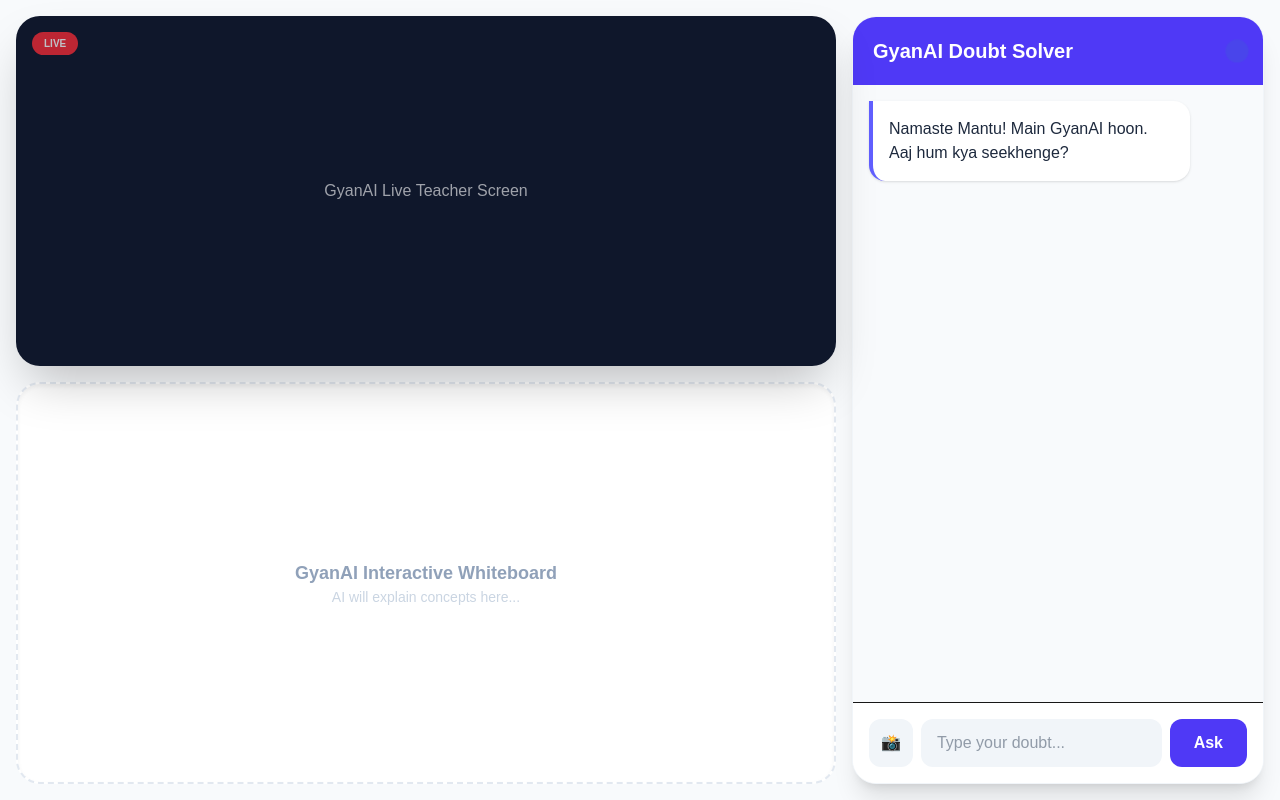
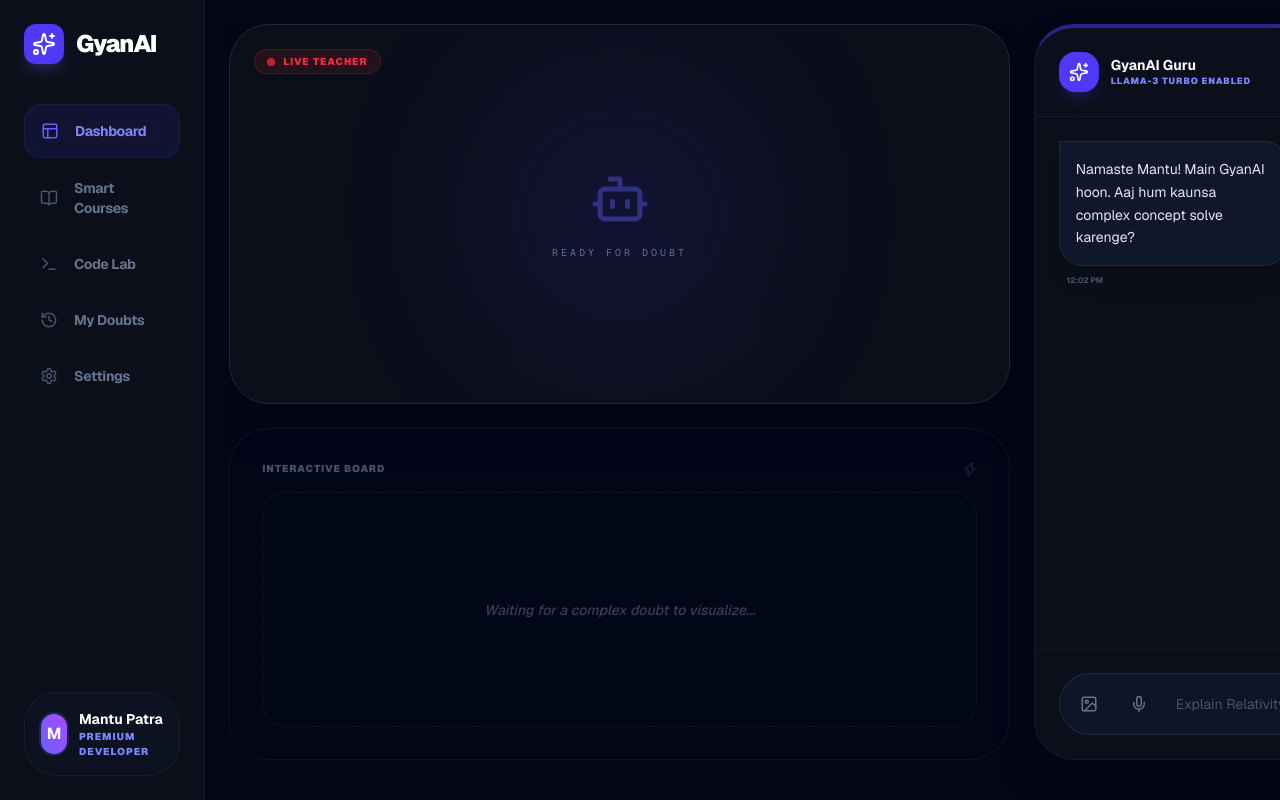
Before and after one commit to mantupatra23-pixel/Gyan-ai-frontend, a Next.js app: page / in a window 1280 px wide. Built offline with nearby package versions, Linux system fonts and the light colour scheme.

Commit message:
Final Advanced UI with Framer Motion and Chat Logic

```diff
--- a/app/page.tsx
+++ b/app/page.tsx
@@ -1,49 +1,258 @@
 "use client";
-import React, { useState } from 'react';
 
-export default function Home() {
-  const [messages, setMessages] = useState([
-    { role: 'ai', text: 'Namaste Mantu! Main GyanAI hoon. Aaj hum kya seekhenge?' }
+import React, { useState, useEffect, useRef } from 'react';
+import { motion, AnimatePresence } from 'framer-motion';
+import {
+  Mic, Image as ImageIcon, Send, Sparkles, BookOpen,
+  Layout, History, Settings, Zap, User, Bot, Terminal
+} from 'lucide-react';
+
+// Types for Chat
+interface Message {
+  id: number;
+  role: 'ai' | 'user';
+  text: string;
+  timestamp: string;
+}
+
+export default function GyanAIFinal() {
+  const [input, setInput] = useState("");
+  const [isTyping, setIsTyping] = useState(false);
+  const [messages, setMessages] = useState<Message[]>([
+    {
+      id: 1,
+      role: 'ai',
+      text: 'Namaste Mantu! Main GyanAI hoon. Aaj hum kaunsa complex concept solve karenge?',
+      timestamp: new Date().toLocaleTimeString([], { hour: '2-digit', minute: '2-digit' })
+    }
   ]);
 
+  const scrollRef = useRef<HTMLDivElement>(null);
+
+  // Auto-scroll to bottom when new message arrives
+  useEffect(() => {
+    if (scrollRef.current) {
+      scrollRef.current.scrollTop = scrollRef.current.scrollHeight;
+    }
+  }, [messages, isTyping]);
+
+  const handleSend = async () => {
+    if (!input.trim()) return;
+
+    const userMsg: Message = {
+      id: Date.now(),
+      role: 'user',
+      text: input,
+      timestamp: new Date().toLocaleTimeString([], { hour: '2-digit', minute: '2-digit' })
+    };
+
+    setMessages(prev => [...prev, userMsg]);
+    setInput("");
+    setIsTyping(true);
+
+    // TODO: Connect with FastAPI Backend here
+    // Example: const res = await fetch('YOUR_AWS_API/ask', { method: 'POST', ... })
+
+    setTimeout(() => {
+      const aiMsg: Message = {
+        id: Date.now() + 1,
+        role: 'ai',
+        text: `Maine aapke sawal "${userMsg.text}" par analysis shuru kar diya hai. Backend connect hote hi main yahan solution draw karunga!`,
+        timestamp: new Date().toLocaleTimeString([], { hour: '2-digit', minute: '2-digit' })
+      };
+      setMessages(prev => [...prev, aiMsg]);
+      setIsTyping(false);
+    }, 1500);
+  };
+
   return (
-    <main className="min-h-screen bg-slate-50 flex flex-col md:flex-row p-4 gap-4 overflow-hidden">
-      {/* Left Section: AI Teacher & Whiteboard */}
-      <div className="flex-[2] flex flex-col gap-4">
-        <div className="bg-slate-900 rounded-3xl h-[250px] md:h-[350px] flex items-center justify-center relative shadow-2xl">
-          <div className="text-white font-medium opacity-60">GyanAI Live Teacher Screen</div>
-          <div className="absolute top-4 left-4 bg-red-500 text-white px-3 py-1 rounded-full text-[10px] font-bold animate-pulse">LIVE</div>
+    <div className="min-h-screen bg-[#020617] text-slate-200 flex flex-col lg:flex-row font-sans selection:bg-indigo-500/30 overflow-hidden">
+
+      {/* --- SIDEBAR --- */}
+      <nav className="hidden lg:flex w-72 flex-col bg-[#0b0f1a] border-r border-slate-800/40 p-6 z-20">
+        <motion.div
+          initial={{ x: -20, opacity: 0 }}
+          animate={{ x: 0, opacity: 1 }}
+          className="flex items-center gap-3 mb-10"
+        >
+          <div className="bg-indigo-600 p-2 rounded-xl shadow-lg shadow-indigo-500/20">
+            <Sparkles className="text-white w-6 h-6" />
+          </div>
+          <h1 className="text-2xl font-black tracking-tighter text-white">GyanAI</h1>
+        </motion.div>
+
+        <div className="space-y-1 flex-1">
+          <SidebarItem icon={<Layout size={18}/>} label="Dashboard" active />
+          <SidebarItem icon={<BookOpen size={18}/>} label="Smart Courses" />
+          <SidebarItem icon={<Terminal size={18}/>} label="Code Lab" />
+          <SidebarItem icon={<History size={18}/>} label="My Doubts" />
+          <SidebarItem icon={<Settings size={18}/>} label="Settings" />
         </div>
 
-        <div className="flex-1 bg-white border-2 border-dashed border-slate-200 rounded-3xl flex flex-col items-center justify-center p-8 shadow-inner">
-          <p className="text-slate-400 font-bold text-lg">GyanAI Interactive Whiteboard</p>
-          <p className="text-slate-300 text-sm">AI will explain concepts here...</p>
+        <div className="mt-auto p-4 bg-slate-900/40 rounded-[2rem] border border-slate-800/60 backdrop-blur-md">
+          <div className="flex items-center gap-3">
+            <div className="w-10 h-10 rounded-full bg-gradient-to-tr from-indigo-500 to-purple-500 flex items-center justify-center font-bold text-white ring-2 ring-indigo-500/20">M</div>
+            <div>
+              <p className="text-sm font-bold text-white">Mantu Patra</p>
+              <p className="text-[10px] text-indigo-400 font-black uppercase tracking-widest">Premium Developer</p>
+            </div>
+          </div>
+        </div>
+      </nav>
+
+      {/* --- MAIN WORKSPACE --- */}
+      <main className="flex-1 flex flex-col p-2 md:p-6 gap-6 relative">
+
+        <div className="flex flex-col xl:flex-row gap-6 h-full max-h-[92vh]">
+
+          {/* LEFT: VISUALIZER & BOARD */}
+          <div className="flex-[2.5] flex flex-col gap-6 overflow-hidden">
+
+            {/* AI Avatar Visualizer */}
+            <motion.div
+              layout
+              className="relative aspect-video lg:h-[380px] bg-[#0b0f1a] rounded-[2.5rem] border border-slate-800 shadow-2xl overflow-hidden group"
+            >
+              <div className="absolute inset-0 bg-[radial-gradient(circle_at_center,_var(--tw-gradient-stops))] from-indigo-500/5 via-transparent to-transparent opacity-50"></div>
+
+              <div className="absolute top-6 left-6 flex items-center gap-3 z-10">
+                <div className="bg-red-500/10 px-3 py-1 rounded-full border border-red-500/20 flex items-center gap-2">
+                  <div className="w-2 h-2 bg-red-500 rounded-full animate-pulse"></div>
+                  <span className="text-[10px] font-black tracking-widest text-red-500 uppercase">Live Teacher</span>
                 </div>
               </div>
 
-      {/* Right Section: Chat */}
-      <div className="flex-1 bg-white rounded-3xl shadow-xl flex flex-col border border-slate-100 overflow-hidden">
-        <div className="p-5 bg-indigo-600 text-white flex justify-between items-center">
-          <h2 className="font-bold text-xl">GyanAI Doubt Solver</h2>
-          <div className="w-3 h-3 bg-green-400 rounded-full animate-ping"></div>
+              <div className="h-full w-full flex flex-col items-center justify-center relative">
+                <motion.div
+                  animate={{
+                    scale: isTyping ? [1, 1.2, 1] : [1, 1.05, 1],
+                    opacity: isTyping ? [0.4, 0.8, 0.4] : [0.2, 0.4, 0.2]
+                  }}
+                  transition={{ repeat: Infinity, duration: 2 }}
+                  className="w-48 h-48 bg-indigo-600 rounded-full blur-[100px] absolute"
+                ></motion.div>
+                <Bot size={60} className={`text-indigo-500 transition-all duration-500 ${isTyping ? 'scale-110 blur-[1px]' : 'scale-100 opacity-40'}`} />
+                <p className="mt-4 text-slate-500 font-mono text-[10px] tracking-[0.3em] uppercase">
+                  {isTyping ? 'GyanAI is Processing...' : 'Ready for Doubt'}
+                </p>
+              </div>
+            </motion.div>
+
+            {/* Smart Whiteboard */}
+            <motion.div
+              initial={{ opacity: 0, y: 10 }}
+              animate={{ opacity: 1, y: 0 }}
+              className="flex-1 bg-slate-950/50 rounded-[2.5rem] border border-slate-800/40 p-8 relative shadow-inner flex flex-col"
+            >
+              <div className="flex items-center justify-between mb-4">
+                <span className="text-[10px] font-black text-slate-600 uppercase tracking-widest">Interactive Board</span>
+                <Zap size={14} className="text-slate-800" />
+              </div>
+              <div className="flex-1 border border-dashed border-slate-800/60 rounded-[1.5rem] flex items-center justify-center bg-slate-900/10">
+                <p className="text-slate-700 italic font-medium text-sm">Waiting for a complex doubt to visualize...</p>
+              </div>
+            </motion.div>
           </div>
 
-        <div className="flex-1 p-4 space-y-4 overflow-y-auto bg-slate-50">
-          {messages.map((m, i) => (
-            <div key={i} className={`p-4 rounded-2xl max-w-[85%] shadow-sm ${m.role === 'ai' ? 'bg-white text-slate-800 rounded-tl-none border-l-4 border-indigo-500' : 'bg-indigo-600 text-white self-end ml-auto rounded-tr-none'}`}>
-              {m.text}
+          {/* RIGHT: CHAT INTERFACE */}
+          <motion.div
+            initial={{ opacity: 0, x: 20 }}
+            animate={{ opacity: 1, x: 0 }}
+            className="flex-1 min-w-[320px] bg-[#0b0f1a] rounded-[2.5rem] border border-slate-800/50 flex flex-col shadow-2xl overflow-hidden border-t-4 border-t-indigo-600/50"
+          >
+            <div className="p-6 border-b border-slate-800/50 flex items-center justify-between bg-slate-900/10">
+               <div className="flex items-center gap-3">
+                  <div className="w-10 h-10 rounded-2xl bg-indigo-600 flex items-center justify-center shadow-lg shadow-indigo-600/20">
+                    <Sparkles size={20} className="text-white" />
                   </div>
-          ))}
-        </div>
-
-        <div className="p-4 bg-white border-t">
-          <div className="flex gap-2">
-            <button className="p-3 bg-slate-100 rounded-xl hover:bg-slate-200 transition-colors">📸</button>
-            <input type="text" placeholder="Type your doubt..." className="flex-1 bg-slate-100 rounded-xl px-4 focus:ring-2 focus:ring-indigo-500 outline-none text-slate-700" />
-            <button className="bg-indigo-600 text-white px-6 py-3 rounded-xl font-bold hover:bg-indigo-700 active:scale-95 transition-all">Ask</button>
+                  <div>
+                    <h3 className="font-bold text-white text-sm">GyanAI Guru</h3>
+                    <p className="text-[9px] text-indigo-400 font-black uppercase tracking-widest">Llama-3 Turbo Enabled</p>
                   </div>
                </div>
             </div>
+
+            {/* Scrollable Chat Area */}
+            <div
+              ref={scrollRef}
+              className="flex-1 overflow-y-auto p-6 space-y-6 scroll-smooth scrollbar-thin scrollbar-thumb-slate-800"
+            >
+              <AnimatePresence mode="popLayout">
+                {messages.map((m) => (
+                  <motion.div
+                    key={m.id}
+                    initial={{ opacity: 0, scale: 0.9, y: 10 }}
+                    animate={{ opacity: 1, scale: 1, y: 0 }}
+                    className={`flex flex-col ${m.role === 'ai' ? 'items-start' : 'items-end'}`}
+                  >
+                    <div className={`max-w-[85%] p-4 rounded-[1.5rem] text-sm leading-relaxed ${
+                      m.role === 'ai'
+                      ? 'bg-slate-900 text-slate-200 rounded-tl-none border border-slate-800 shadow-xl'
+                      : 'bg-indigo-600 text-white rounded-tr-none shadow-lg shadow-indigo-600/10'
+                    }`}>
+                      {m.text}
+                    </div>
+                    <span className="text-[8px] text-slate-600 mt-2 font-bold px-2">{m.timestamp}</span>
+                  </motion.div>
+                ))}
+              </AnimatePresence>
+
+              {isTyping && (
+                <div className="flex justify-start">
+                  <div className="flex gap-1 p-3 bg-slate-900/50 rounded-2xl">
+                    <div className="w-1.5 h-1.5 bg-indigo-500 rounded-full animate-bounce"></div>
+                    <div className="w-1.5 h-1.5 bg-indigo-500 rounded-full animate-bounce [animation-delay:0.2s]"></div>
+                    <div className="w-1.5 h-1.5 bg-indigo-500 rounded-full animate-bounce [animation-delay:0.4s]"></div>
+                  </div>
+                </div>
+              )}
+            </div>
+
+            {/* ACTION BAR */}
+            <div className="p-4 md:p-6 bg-[#0b0f1a] border-t border-slate-800/30">
+              <div className="relative flex items-center gap-2 bg-slate-900/80 backdrop-blur-xl border border-slate-700/50 p-2 rounded-[2rem] focus-within:ring-2 focus-within:ring-indigo-500/20 transition-all">
+                <button className="p-3 text-slate-500 hover:text-indigo-400 hover:bg-slate-800 rounded-full transition-all">
+                  <ImageIcon size={18} />
+                </button>
+                <button className="p-3 text-slate-500 hover:text-indigo-400 hover:bg-slate-800 rounded-full transition-all">
+                  <Mic size={18} />
+                </button>
+                <input
+                  value={input}
+                  onChange={(e) => setInput(e.target.value)}
+                  onKeyDown={(e) => e.key === 'Enter' && handleSend()}
+                  placeholder="Explain Relativity..."
+                  className="flex-1 bg-transparent border-none py-3 px-2 text-sm focus:outline-none text-white placeholder:text-slate-600"
+                />
+                <button
+                  onClick={handleSend}
+                  disabled={!input.trim()}
+                  className="p-3 bg-indigo-600 hover:bg-indigo-500 disabled:opacity-50 disabled:bg-slate-800 text-white rounded-2xl transition-all shadow-lg shadow-indigo-600/20 active:scale-95"
+                >
+                  <Send size={18} />
+                </button>
+              </div>
+            </div>
+          </motion.div>
+        </div>
       </main>
+    </div>
   );
 }
+
+// Sidebar Helper Component
+function SidebarItem({ icon, label, active = false }: { icon: any, label: string, active?: boolean }) {
+  return (
+    <motion.div
+      whileHover={{ x: 5 }}
+      className={`flex items-center gap-4 p-4 rounded-2xl cursor-pointer transition-all ${
+        active
+        ? 'bg-indigo-600/10 text-indigo-400 border border-indigo-500/10 shadow-[inset_0_0_20px_rgba(79,70,229,0.05)]'
+        : 'text-slate-500 hover:bg-slate-800/30 hover:text-slate-300'
+      }`}
+    >
+      <div className={`${active ? 'text-indigo-500' : 'text-slate-600'}`}>{icon}</div>
+      <span className="text-sm font-bold tracking-tight">{label}</span>
+    </motion.div>
+  );
+}
--- a/package.json
+++ b/package.json
@@ -9,6 +9,8 @@
     "lint": "eslint"
   },
   "dependencies": {
+    "framer-motion": "^12.38.0",
+    "lucide-react": "^1.7.0",
     "next": "16.2.2",
     "react": "19.2.4",
     "react-dom": "19.2.4"
```
Also changed, not shown: 1 other file (tests, documents, lock files or other folders). Lines whose indentation alone changed are shown as unchanged.
